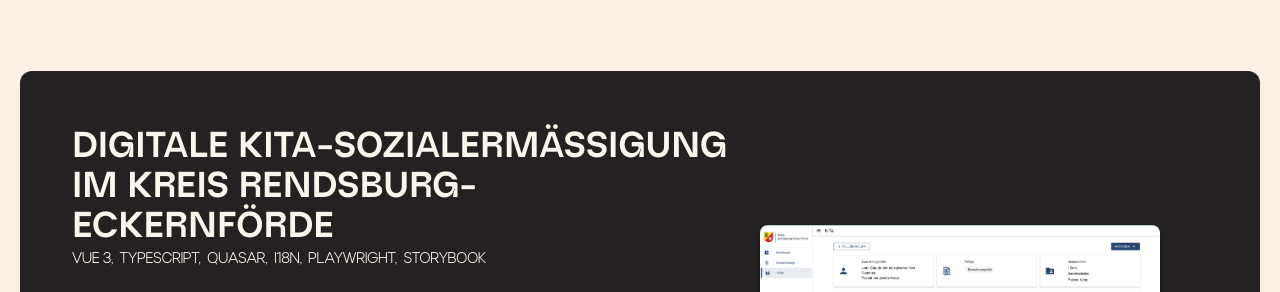
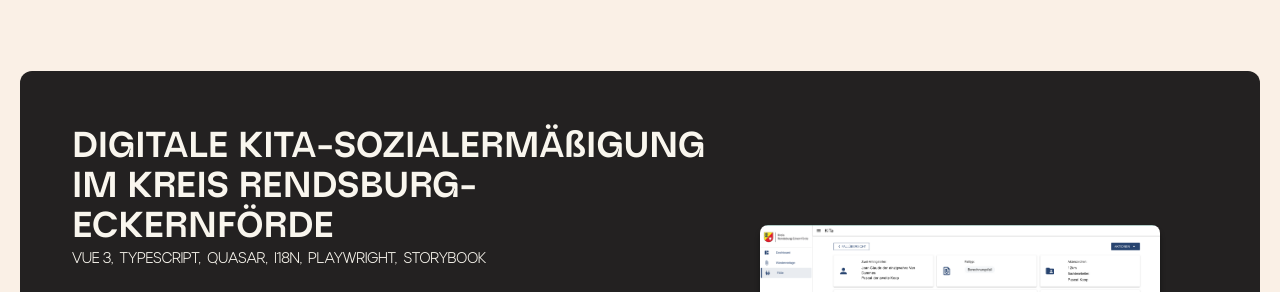
Before and after one commit to pascal-koop/koop_website, a Nuxt app: page / in a window 1280 px wide. Shown: the part 1480-1772 px from the top of the page. Built offline with nearby package versions, Linux system fonts and the light colour scheme.

Commit message:
add funtion to avoid to transform the German eszet  to an SS on upper case

```diff
--- a/components/TheProjectsSection.vue
+++ b/components/TheProjectsSection.vue
@@ -43,7 +43,9 @@
 		document.documentElement.style.overflow = 'auto';
 	};
 
-
+	const transformTitle = (title: string) => {
+  return title.toLocaleUpperCase('de-DE').replace(/SS/g, 'ß');
+};
 </script>
 
 
@@ -68,10 +70,10 @@
 				class="work-card-img mx-auto mt-8 lg:mt-auto mb-5 lg:mb-0 lg:ml-20 lg:mx-5 lg:px-0 rounded-t-lg shadow-cardImage cursor-pointer hover:opacity-90 transition-opacity"
 				style="image-rendering: crisp-edges; image-rendering: -webkit-optimize-contrast"
 				@click="openModal(project)" />
-			<div class="work-tech-stack flex flex-col md:mx-8 my-6 break-words">
+			<div class="work-tech-stack flex flex-col md:mx-8 my-6 break-words hyphens-auto">
 				<h2
-					class="work-card-subtitle font-neueRegrade text-4xl font-bold text-textDark uppercase hyphens-manual"
-					>{{ project.title }}&nbsp;
+					class="work-card-subtitle font-neueRegrade text-4xl font-bold  text-textDark  hyphens-auto"
+					>{{ transformTitle(project.title) }}&nbsp;
 				</h2>
 					<h3 class="work-tech-stack-text font-rota text-base text-textDark uppercase inline-block">{{
 						project.tech.join(',&nbsp; ')
--- a/nuxt.config.ts
+++ b/nuxt.config.ts
@@ -4,6 +4,12 @@ export default defineNuxtConfig({
 	nitro: {
     compressPublicAssets: true,
   },
+  app: {
+	head: {
+		charset: 'utf-8',
+		viewport: 'width=device-width, initial-scale=1',
+  }
+},
 	css: ['animate.css'],
 	image: {
 		quality: 100,
--- a/tailwind.config.ts
+++ b/tailwind.config.ts
@@ -10,8 +10,9 @@ module.exports = {
 			'2xl': '1516px'
 		},
     fontFamily: {
-      'neueRegrade': ['Neue Regrade', 'sans-serif'],
-      'rota': ['Rota', 'sans-serif'],
+      'neueRegrade': ['Neue Regrade', 'Arial', 'sans-serif'],
+      'rota': ['Rota', 'Arial', 'sans-serif'],
+      'arial': ['Arial', 'sans-serif'],
     },
 		colors: {
 			bglight: '#FAF0E6',
```
